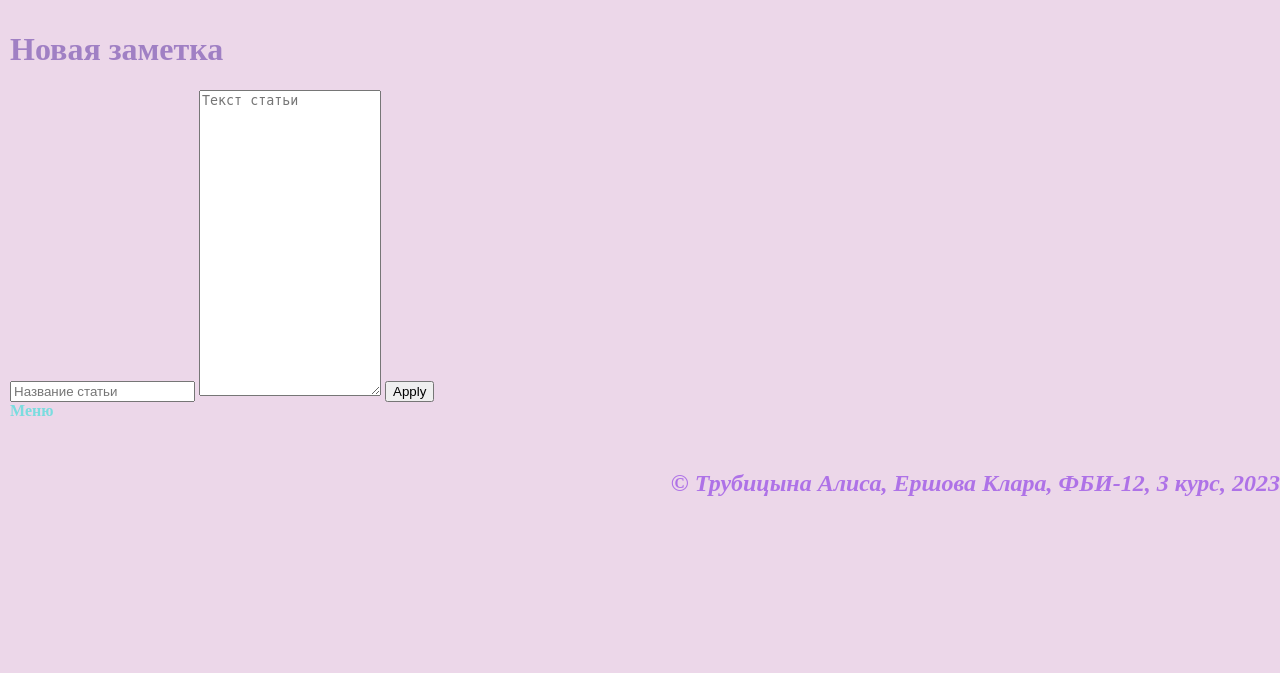
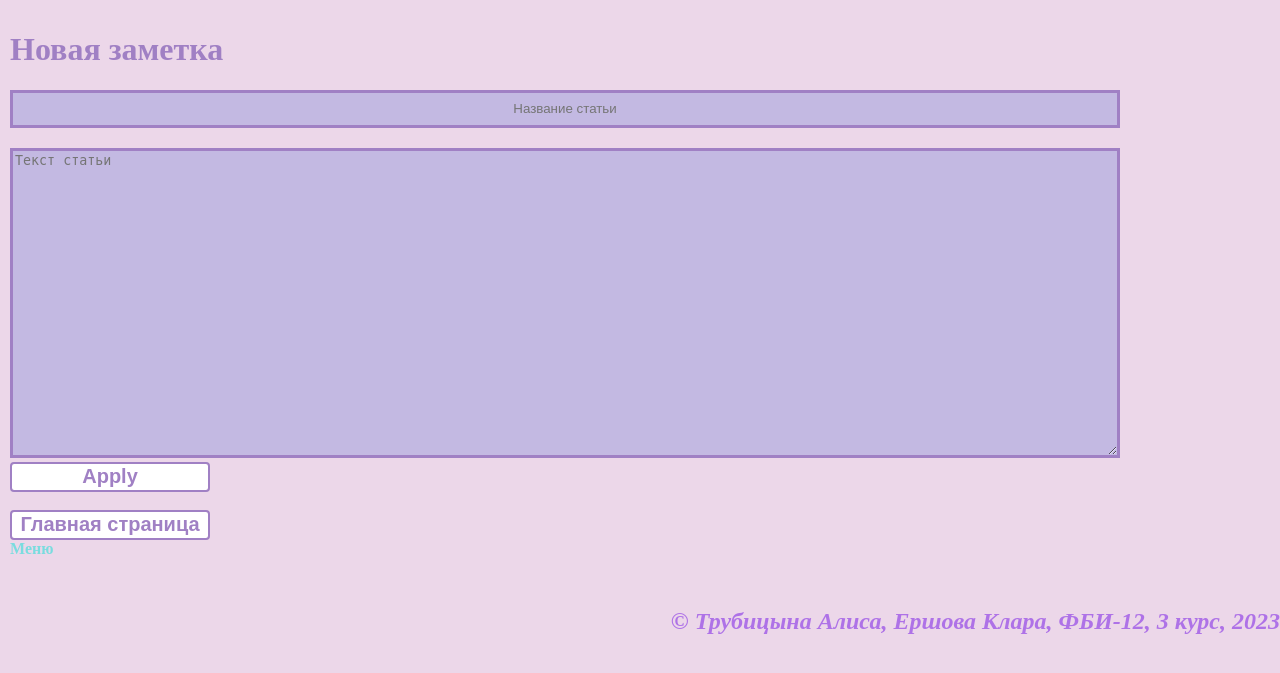
Before and after one commit to ershooooo/web-programming-labs-2, a Flask app: page /lab5/new_article in a window 1280 px wide. Shown: the part 27-700 px from the top of the page. Run offline with Flask 3, Linux system fonts and the light colour scheme; the visitor is signed in with stand-in values (Sample User, id 1); some libraries are stand-ins or nearby versions.

Commit message:
Финишная прямая

```diff
--- a/lab5.py
+++ b/lab5.py
@@ -9,7 +9,6 @@ def dbConnect():
     # Прописываем параметры подключения к БД
     conn = psycopg2.connect(
         host="127.0.0.1",
-        port="5433",
         database="knowledge_base_for_ersh_trub",
         user="ersh_trub_knowledge_base",
         password="ershtrub123")
@@ -193,7 +192,6 @@ def getArticle(article_id):
             return "Not found!"
 #Разбиваем строку на массив по "Enter", чтобы с помощью цикла for в jinja разбить статью на параграфы
         text = articleBody[1].splitlines()
-
         return render_template("articleN.html", article_text=text,article_title=articleBody[0], username=session.get("username"))
 
 @lab5.route("/lab5/spisok_article")
@@ -205,16 +203,21 @@ def seeArticle():
         cur = conn.cursor()
         cur.execute(f"SELECT title FROM articles WHERE user_id = '{userID}'")
 
-        articleBody = cur.fetchall()
+        result = cur.fetchall()
 
         dbClose(cur,conn)
 
-        if articleBody is None:
+        if result is None:
             return "Not found!"
-        return render_template("spisok_article.html", article_title=articleBody,article_id = id, username=session.get("username"))
+
+        title=''
+        for row  in result:
+            title += f"{row[0]}\n"
+        return render_template("spisok_article.html", article_title=result,article_id = id, username=session.get("username"))
+    return redirect("/lab5/login")
 
 @lab5.route("/lab5/logout")
 def logOut():
 
     session.clear()
-    return render_template('5_login.html')
+    return render_template('5_main.html')
--- a/static/main.css
+++ b/static/main.css
@@ -155,9 +155,22 @@ a {
     color: crimson;
     background-color: #e7b9b9;
     background-clip: padding-box;
-    border: 1px solid crimson;
     border-radius: 0.25rem;
     width: 400px;
     margin-top: 20px;
     text-align: center;
 }
+
+.article_1{
+    text-align: center;
+    border: 3px solid  rgb(160, 128, 196);
+    background-color: rgb(195, 185, 226);
+    height: 30px;
+    width: 1100px;
+}
+.article_2{
+    border: 3px solid  rgb(160, 128, 196);
+    background-color: rgb(195, 185, 226);
+    width: 1100px;
+    margin-top: 20px;
+}
--- a/templates/articleN.html
+++ b/templates/articleN.html
@@ -9,4 +9,5 @@
     <p>{{ paragraph }}</p>
     {% endfor %}
 </div>
+<form action="/lab5"><input class="bl_5_button" type="submit" value="Главная страница" /></form>
 {% endblock %}
--- a/templates/new_article.html
+++ b/templates/new_article.html
@@ -5,11 +5,15 @@
 {% block main %}
 <div>
 <h1>Новая заметка</h1>
-<div class="errors"><span>{{ errors }}</span></div>
+<div class="error_2"><span>{{ errors }}</span></div>
     <form method="POST">
-        <input name="title_article" type="text" placeholder="Название статьи">
-        <textarea name="text_article" placeholder="Текст статьи" rows="20"></textarea>
-        <input type="submit" value="Apply" />
+        <input name="title_article" class='article_1' type="text" placeholder="Название статьи">
+        <br>
+        <textarea class='article_2' name="text_article" placeholder="Текст статьи" rows="20"></textarea>
+        <br>
+        <input class="bl_5_button" type="submit" value="Apply" />
     </form>
 </div>
+<br>
+<form action="/lab5"><input class="bl_5_button" type="submit" value="Главная страница" /></form>
 {% endblock %}
--- a/templates/spisok_article.html
+++ b/templates/spisok_article.html
@@ -10,4 +10,5 @@
   <li>{{article_title}}</li>
   {% endfor %}
 </ul>
+<form action="/lab5"><input class="bl_5_button" type="submit" value="Главная страница" /></form>
 {% endblock %}
```
Also changed, not shown: templates/5_main.html (+3 -5 lines).
